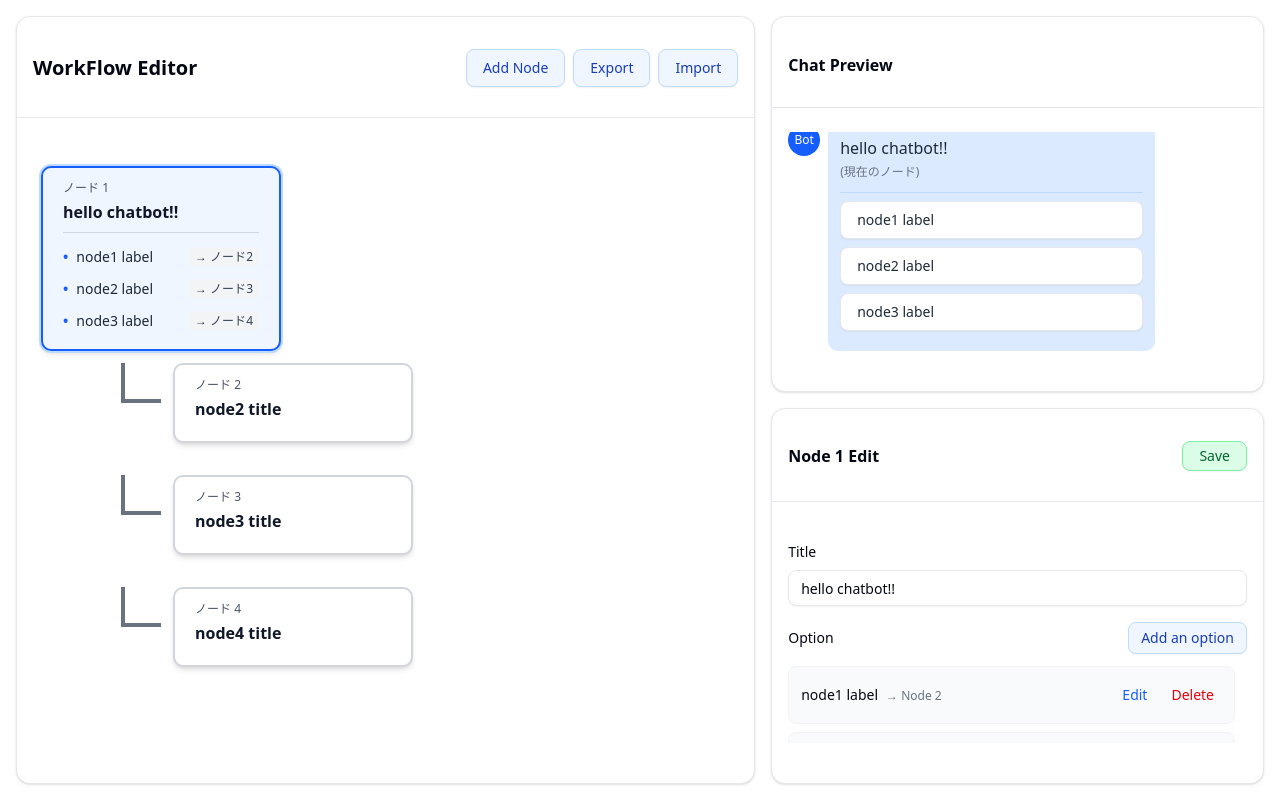
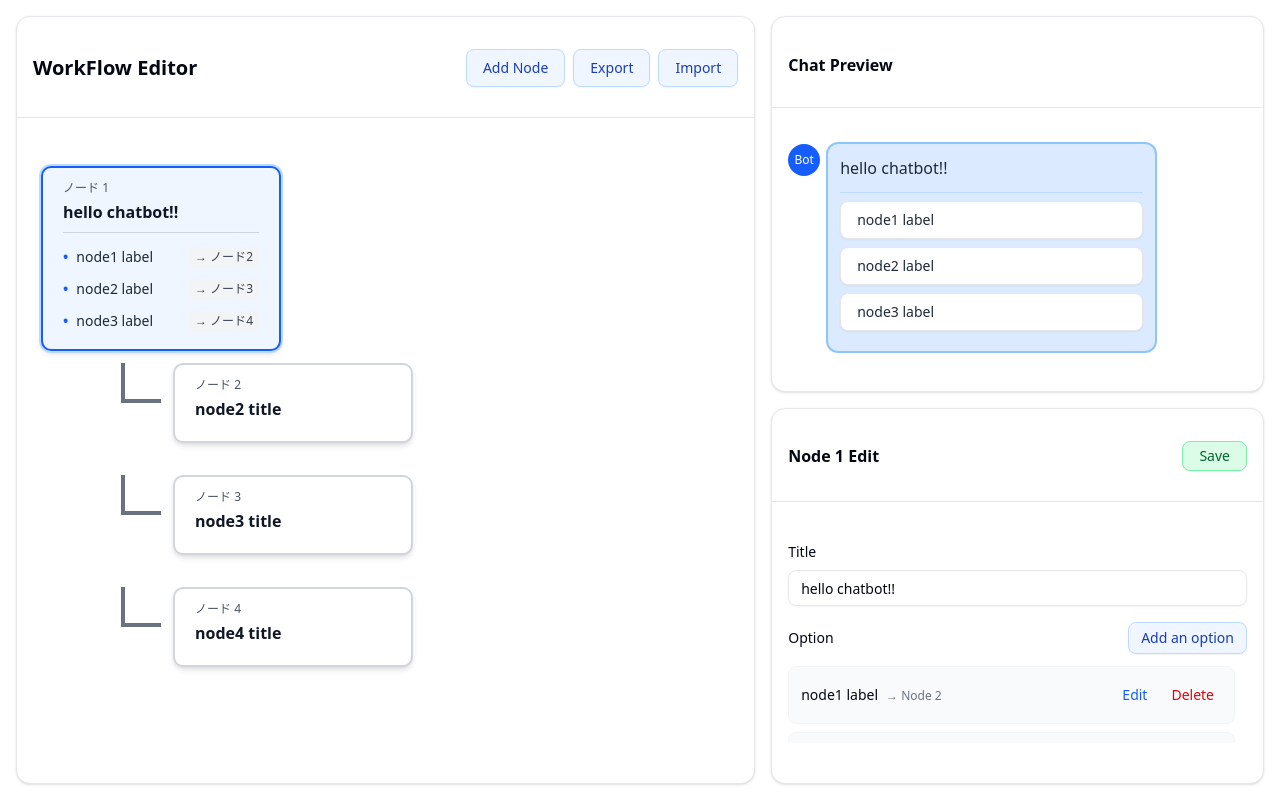
Before and after one commit to enumura1/chatflow-editor, a Next.js app: page / in a window 1280 px wide. Built offline with nearby package versions, Linux system fonts and the light colour scheme.

Commit message:
style: Improve current node indication in Chat Preview

```diff
--- a/src/components/chatbot-editor/ChatPreview.tsx
+++ b/src/components/chatbot-editor/ChatPreview.tsx
@@ -116,13 +116,8 @@ const ChatPreview: React.FC<ChatPreviewProps> = ({
                       <div className="flex-shrink-0 w-8 h-8 rounded-full bg-blue-600 text-white flex items-center justify-center mr-2 text-xs">
                         Bot
                       </div>
-                      <div className="bg-blue-100 dark:bg-blue-900/30 p-3 rounded-lg text-gray-800 dark:text-gray-100">
+                      <div className={`bg-blue-100 dark:bg-blue-900/30 p-3 rounded-lg text-gray-800 dark:text-gray-100 ${message.nodeId === currentNode.id ? 'ring-2 ring-blue-300 dark:ring-blue-700' : ''}`}>
                         <div>{message.content}</div>
-                        {message.nodeId === currentNode.id && (
-                          <div className="text-xs text-gray-500 dark:text-gray-400 mt-1">
-                            (現在のノード)
-                          </div>
-                        )}
 
                         {/* 選択肢がある場合に表示 */}
                         {message.showOptions && currentNode.options.length > 0 && (
@@ -142,7 +137,6 @@ const ChatPreview: React.FC<ChatPreviewProps> = ({
                       </div>
                     </div>
                   )}
-
                   {message.type === 'user' && (
                     <div className="flex items-start max-w-[80%] flex-row-reverse">
                       <div className="flex-shrink-0 w-8 h-8 rounded-full bg-gray-600 text-white flex items-center justify-center ml-2 text-xs">
```
